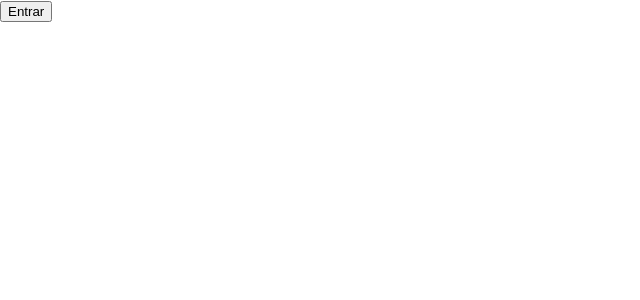
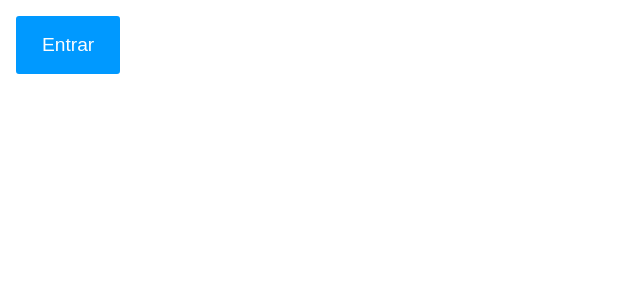
Before and after one commit to YasminHansen/Spike, a React (Create React App) app: page / in a window 1280 px wide. Shown: the top 300 px of the page, without its empty margins (0-640 px from the left). Built offline with nearby package versions, Linux system fonts and the light colour scheme.

Commit message:
Componente Button usando styled-components

```diff
--- a/package.json
+++ b/package.json
@@ -7,11 +7,13 @@
     "@testing-library/react": "^9.3.2",
     "@testing-library/user-event": "^7.1.2",
     "bootstrap": "^4.5.2",
+    "g": "^2.0.1",
     "prop-types": "^15.7.2",
     "react": "^16.13.1",
     "react-bootstrap": "^1.3.0",
     "react-dom": "^16.13.1",
-    "react-scripts": "3.4.3"
+    "react-scripts": "^3.4.3",
+    "styled-components": "^5.1.1"
   },
   "scripts": {
     "start": "react-scripts start",
--- a/src/App.js
+++ b/src/App.js
@@ -1,13 +1,14 @@
-import React from "react";
-import "./App.css";
+import React, { Component } from 'react';
 import Button from "./components/Button";
 
-function App() {
-  return (
-    <div>
-      <Button title="Entrar" />
-    </div>
-  );
+class App extends Component {
+  render() {
+    return (
+      <div className="App">
+          <Button texto="Entrar"></Button>
+      </div>
+    );
+  }
 }
 
 export default App;
--- a/src/components/Button.js
+++ b/src/components/Button.js
@@ -1,25 +1,25 @@
-import PropTypes from "prop-types";
-import React from "react";
+import React,  { Component } from 'react';
+import styled from 'styled-components';
 
-function Button({ title, children }) {
-  return (
-    <div>
-      <div>
-        <button>{title}</button>
-        {children}
-      </div>
-    </div>
-  );
+class Button extends Component {
+    render() {
+        return(
+            <StyledButton>{this.props.texto}</StyledButton>
+        );
+    }
 }
 
+const StyledButton = styled.button`
+    background: #0099FF;
+    border: 2px solid #0099FF;
+    border-radius: 3px;
+    color: #FDFDFD;
+    font-size: 1.2rem;
+    margin: 1rem;
+    padding: 1rem 1.5rem;
+`;
+
 Button.defaultProps = {
-  title: "",
-  children: null,
-};
-
-Button.propTypes = {
-  title: PropTypes.string,
-  children: PropTypes.shape({}),
-};
-
+    texto: " "
+}
 export default Button;
```
Also changed, not shown: 1 other file (tests, documents, lock files or other folders).
